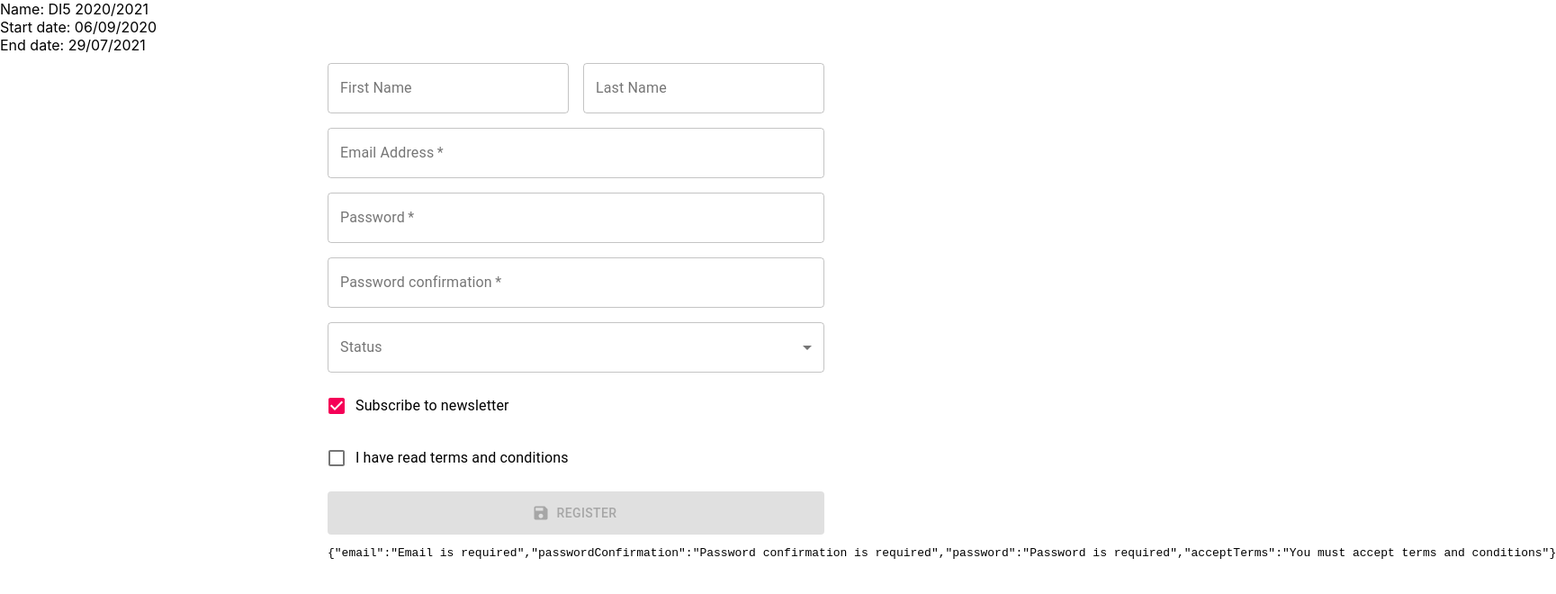
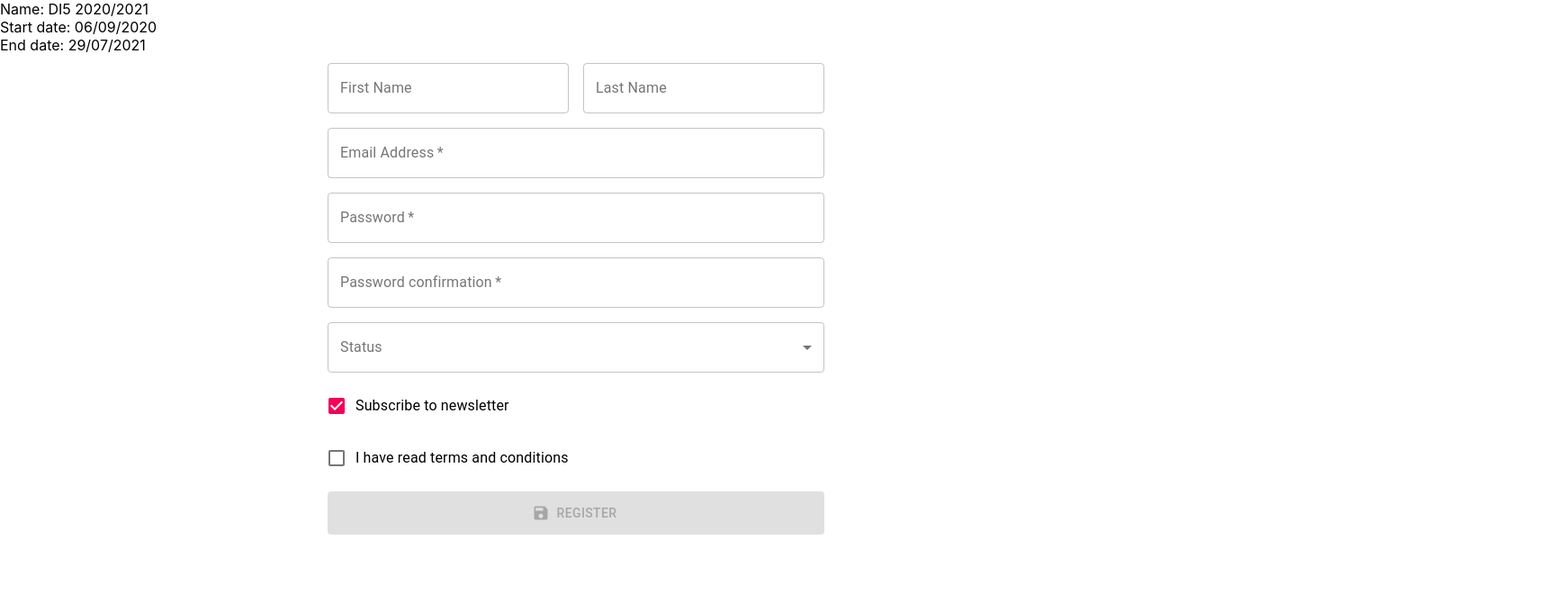
Before and after one commit to wassim-azirar/konexio, a React (Create React App) app: page / in a window 1280 px wide. Shown: the top 660 px of the page at 90% size, 1729 px wide, since content can reach past the window. Built offline with nearby package versions, Linux system fonts and the light colour scheme; the HTML template or start-up script is replaced by a standard one.

Commit message:
remove pre debug

```diff
--- a/src/components/Subscription.js
+++ b/src/components/Subscription.js
@@ -188,7 +188,6 @@
                 Register
               </Button>
             </form>
-            <pre>{JSON.stringify(errors)}</pre>
           </div>
         </Container>
       )}
```
